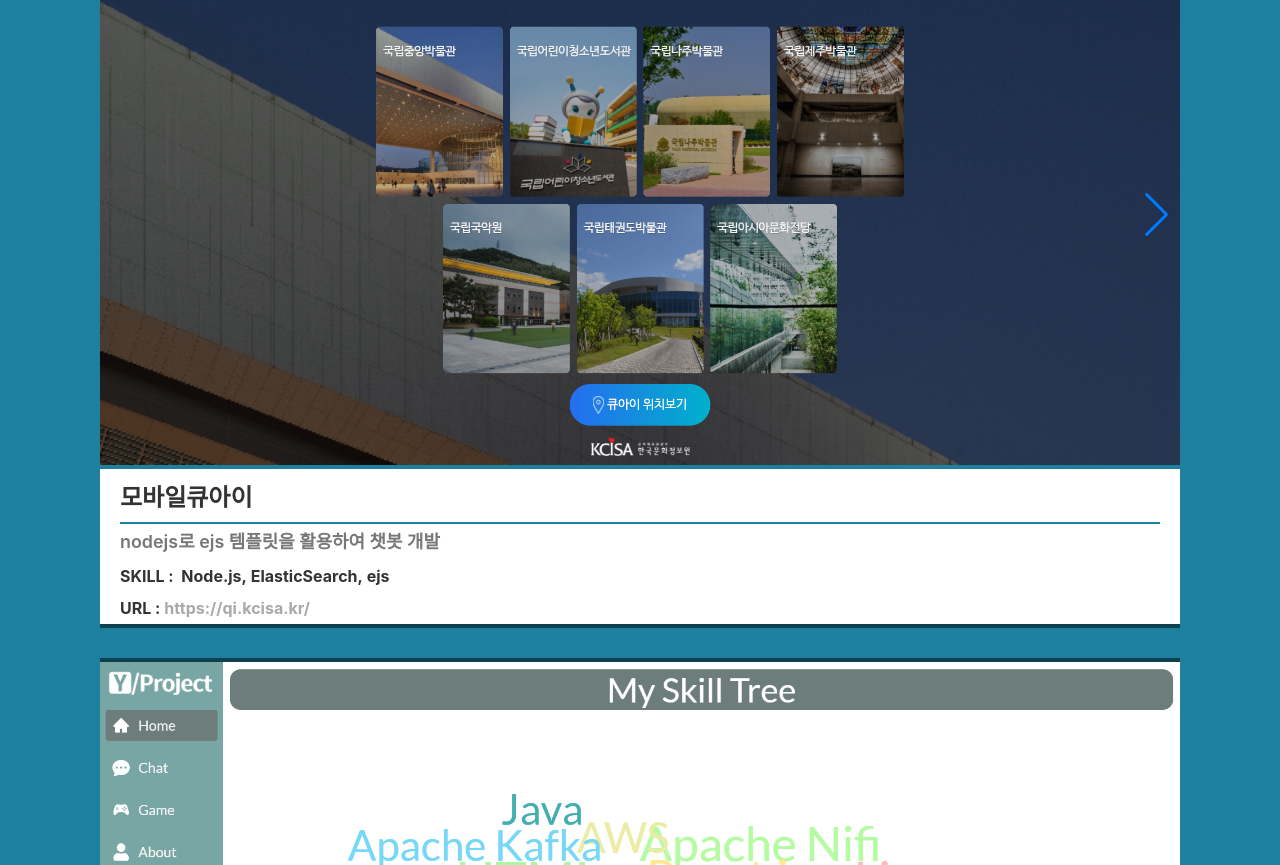
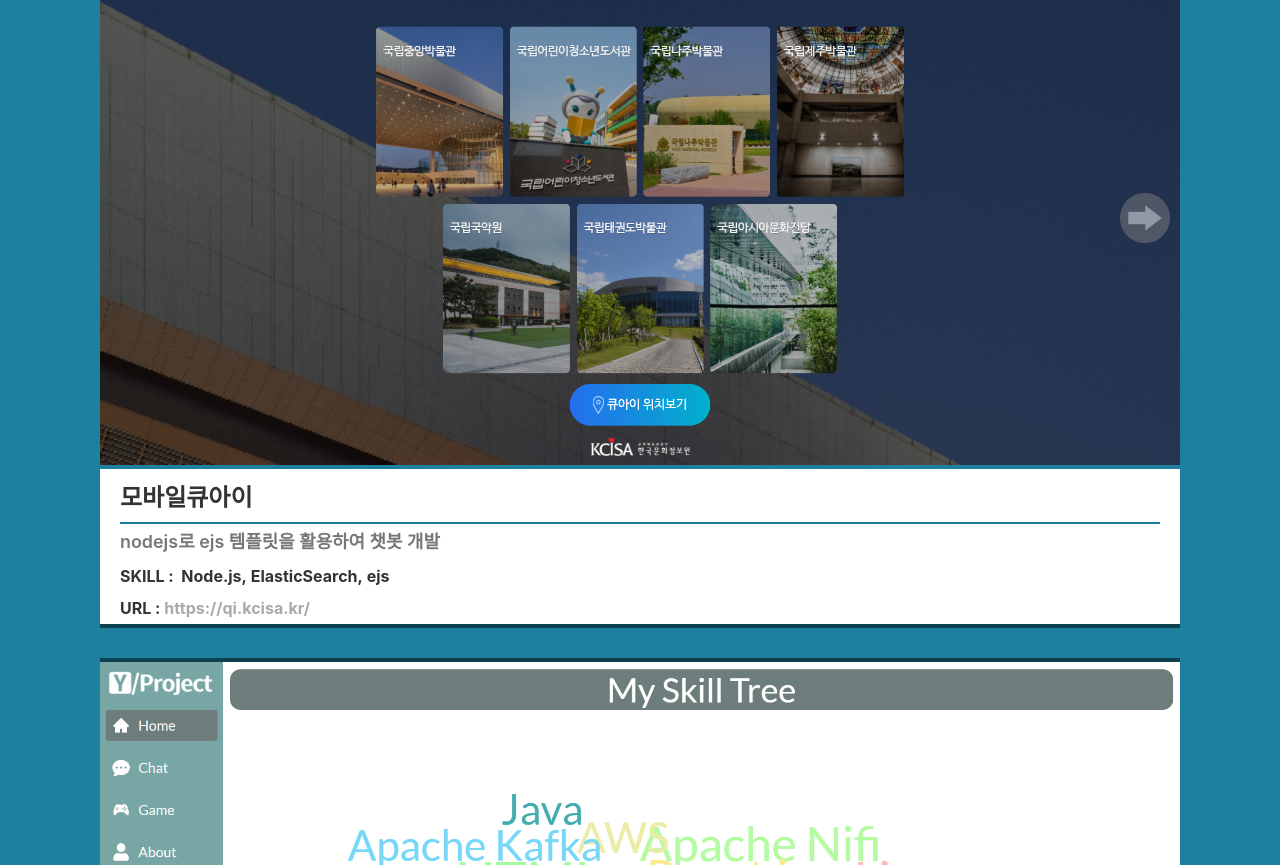
Before and after one commit to kyj9168/aboutMe, a React (Create React App) app: page / in a window 1280 px wide. Shown: the part 3515-4380 px from the top of the page. Built offline with nearby package versions, Linux system fonts and the light colour scheme.

Commit message:
swiper 화살표 변경

```diff
--- a/src/components/Section/Projects/swiper.css
+++ b/src/components/Section/Projects/swiper.css
@@ -8,11 +8,59 @@
     }
 }
 
-.swiper-button-next:after,
-.swiper-container-rtl .swiper-button-prev:after {}
+.swiper-button-next {
+    background: url(./next.png) no-repeat;
+    height: 50px;
+    width: 50px;
+    background-size: 100%;
+    opacity: 0.5;
+}
 
-.swiper-button-prev:after,
-.swiper-container-rtl .swiper-button-next:after {}
+.swiper-button-prev {
+    background: url(./prev.png) no-repeat;
+    height: 50px;
+    width: 50px;
+    background-size: 100%;
+    opacity: 0.5;
+}
+
+@media (min-width: 994px) {
+    .swiper-button-next {
+        height: 50px;
+        width: 50px;
+    }
+    .swiper-button-prev {
+        height: 50px;
+        width: 50px;
+    }
+}
+
+@media (min-width: 540px) and (max-width: 994px) {
+    .swiper-button-next {
+        height: 40px;
+        width: 40px;
+    }
+    .swiper-button-prev {
+        height: 40px;
+        width: 40px;
+    }
+}
+
+@media (max-width: 540px) {
+    .swiper-button-next {
+        height: 30px;
+        width: 30px;
+    }
+    .swiper-button-prev {
+        height: 30px;
+        width: 30px;
+    }
+}
+
+.swiper-button-next::after,
+.swiper-button-prev::after {
+    display: none;
+}
 
 .swiper-button-disabled {
     display: none;
```
Also changed, not shown: src/components/Section/Projects/next.png (added), src/components/Section/Projects/prev.png (added).
